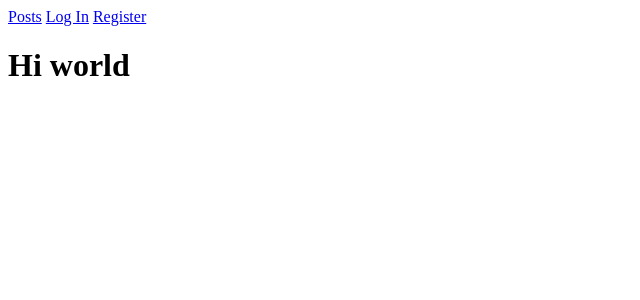
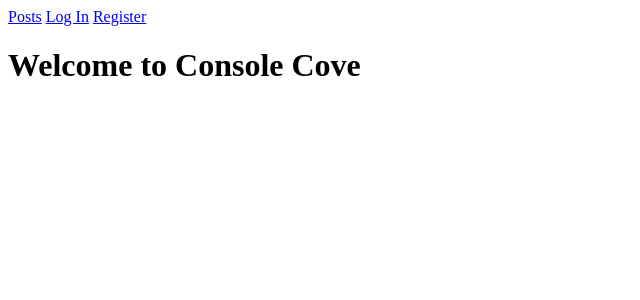
Before and after one commit to kimpea/python-blog, a Django app: page / in a window 1280 px wide. Shown: the top 300 px of the page, without its empty margins (0-640 px from the left). Run offline with Django 3.2, Linux system fonts and the light colour scheme.

Commit message:
Change heading message

```diff
--- a/home/templates/index.html
+++ b/home/templates/index.html
@@ -2,6 +2,6 @@
 
 {% block content %}
 
-<h1>Hi world</h1>
+<h1>Welcome to Console Cove</h1>
 
 {% endblock %}
```
